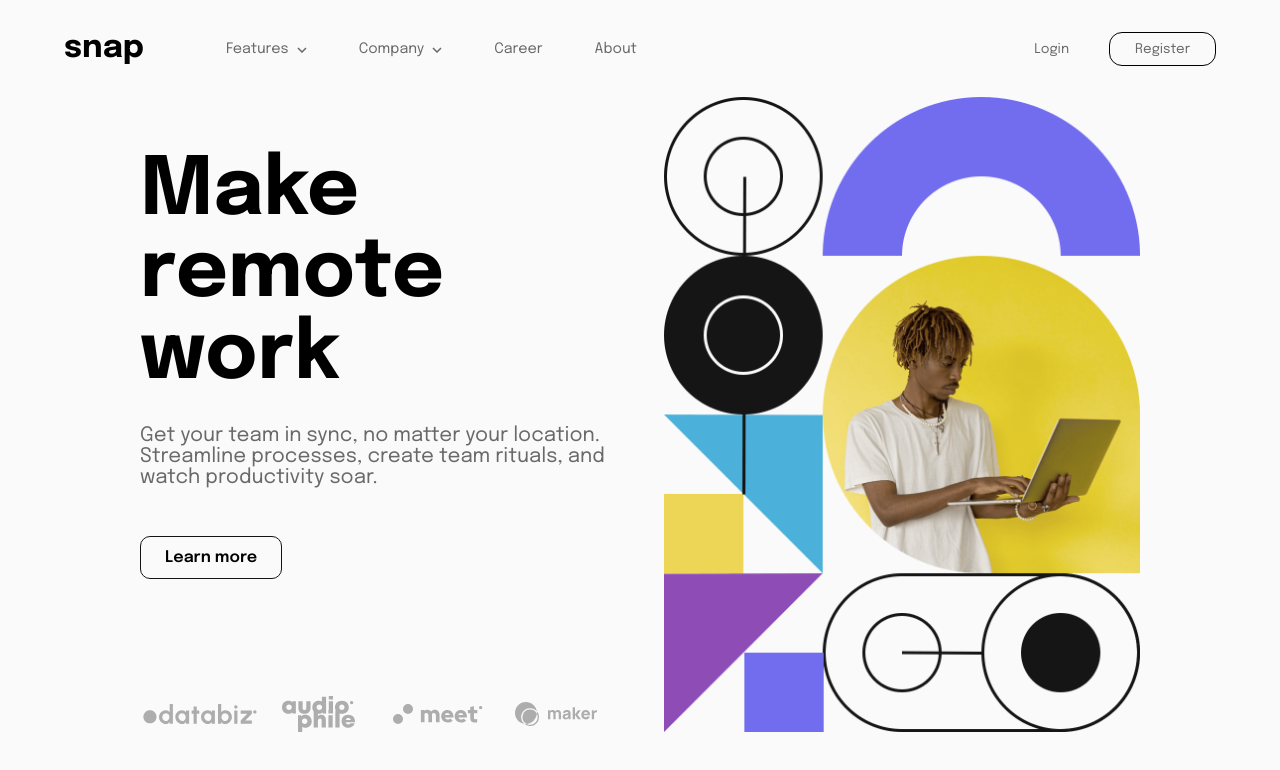
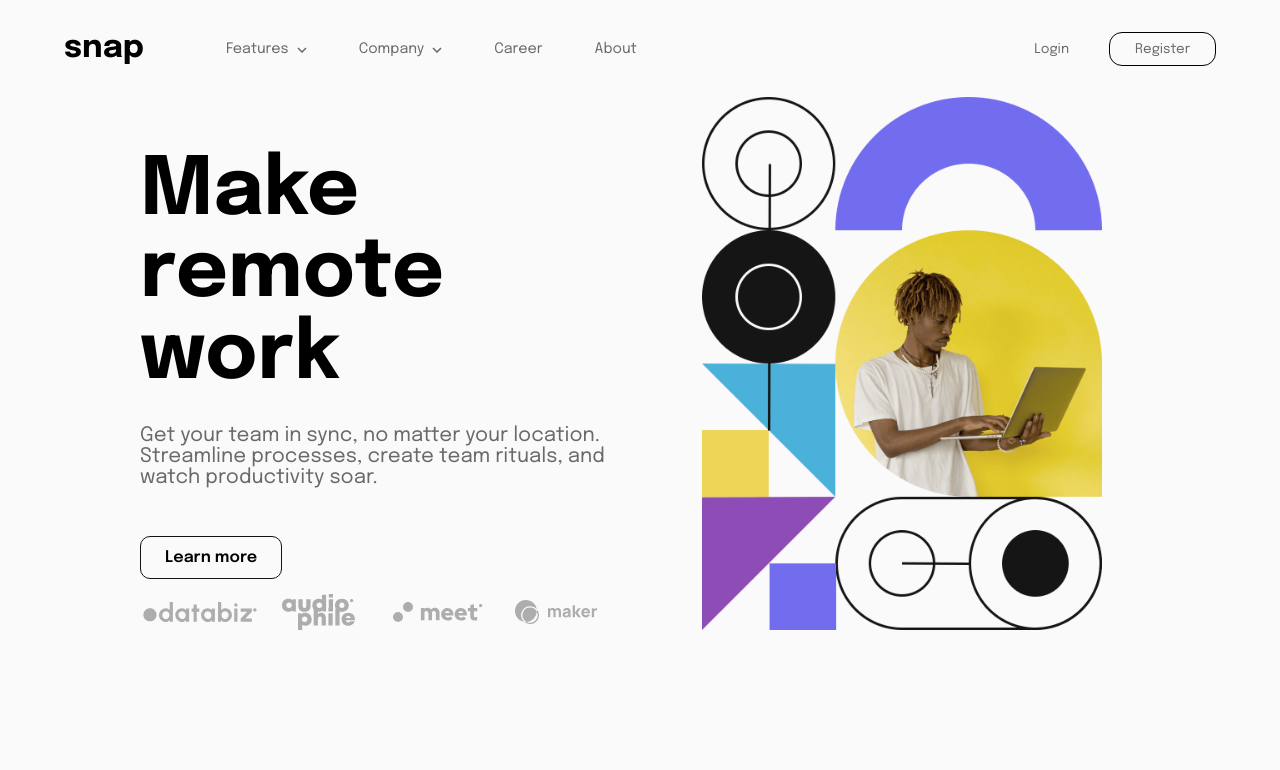
Before and after one commit to LorryAfriyie/intro-section-with-dropdown-navigation, a React (Vite) app: page / in a window 1280 px wide. Shown: the top 770 px of the page. Built offline with nearby package versions, Linux system fonts and the light colour scheme.

Commit message:
Hero code refactor
Changing image source set into image and source tag encapsulated into picture tag.

```diff
--- a/src/components/Hero.jsx
+++ b/src/components/Hero.jsx
@@ -23,11 +23,14 @@ export const Hero = () => {
 
         {/* Image container section */}
         <div className="hero__img-container">
-          <img
-            srcSet="images/image-hero-mobile.png 500w, images/image-hero-desktop.png 1200w"
-            src="images/image-hero-mobile.png"
-            alt="hero-image"
-          />
+          <picture>
+            <source
+              media="(min-width: 40em)"
+              srcSet="images/image-hero-desktop.png"
+            />
+            <source srcSet="images/image-hero-mobile.png" />
+            <img src="images/image-hero-desktop.png" alt="hero-image" />
+          </picture>
         </div>
       </div>
     </main>
--- a/src/scss/hero.scss
+++ b/src/scss/hero.scss
@@ -1,6 +1,4 @@
 .hero {
-  height: 100%;
-
   &__content-grid {
     display: grid;
     gap: 0;
@@ -58,10 +56,11 @@
 
   &__img-container {
     order: 1;
+
     img {
-      display: flex;
-      width: 100%;
-      margin-inline: auto;
+      width: 400px;
+      display: block;
+      margin: auto;
     }
 
     @media (min-width: 40em) {
--- a/src/scss/main.scss
+++ b/src/scss/main.scss
@@ -35,3 +35,8 @@ body {
   height: "100%";
   width: "100%";
 }
+
+img {
+  max-width: 100%;
+  height: auto;
+}
```
